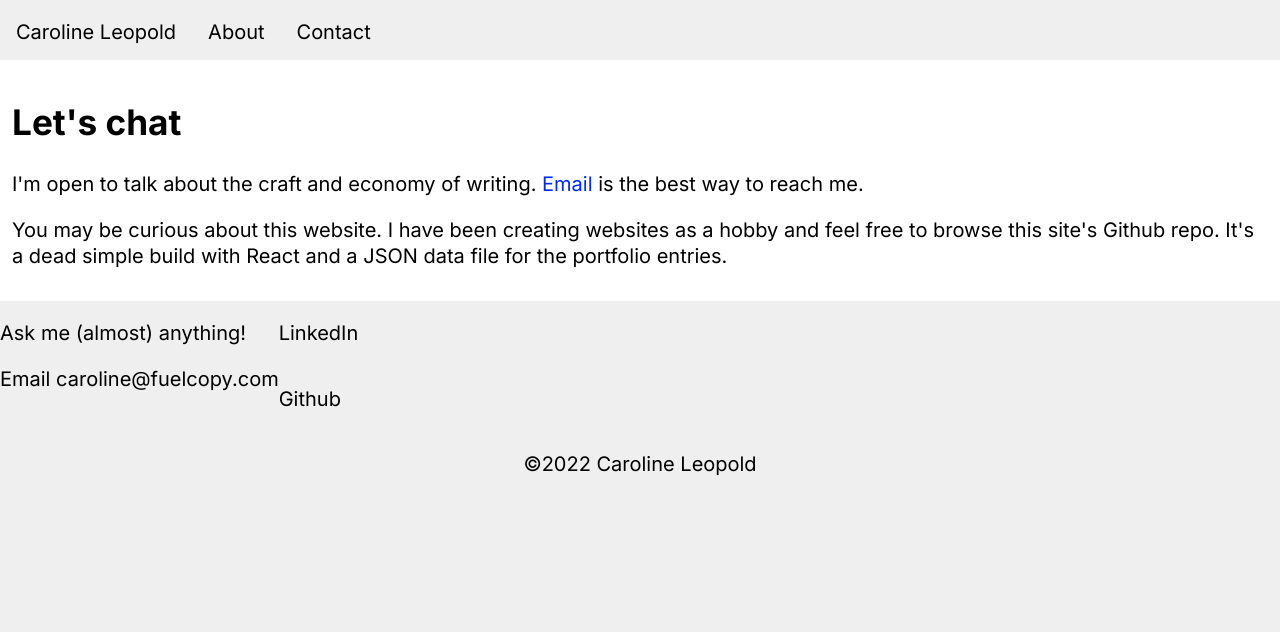
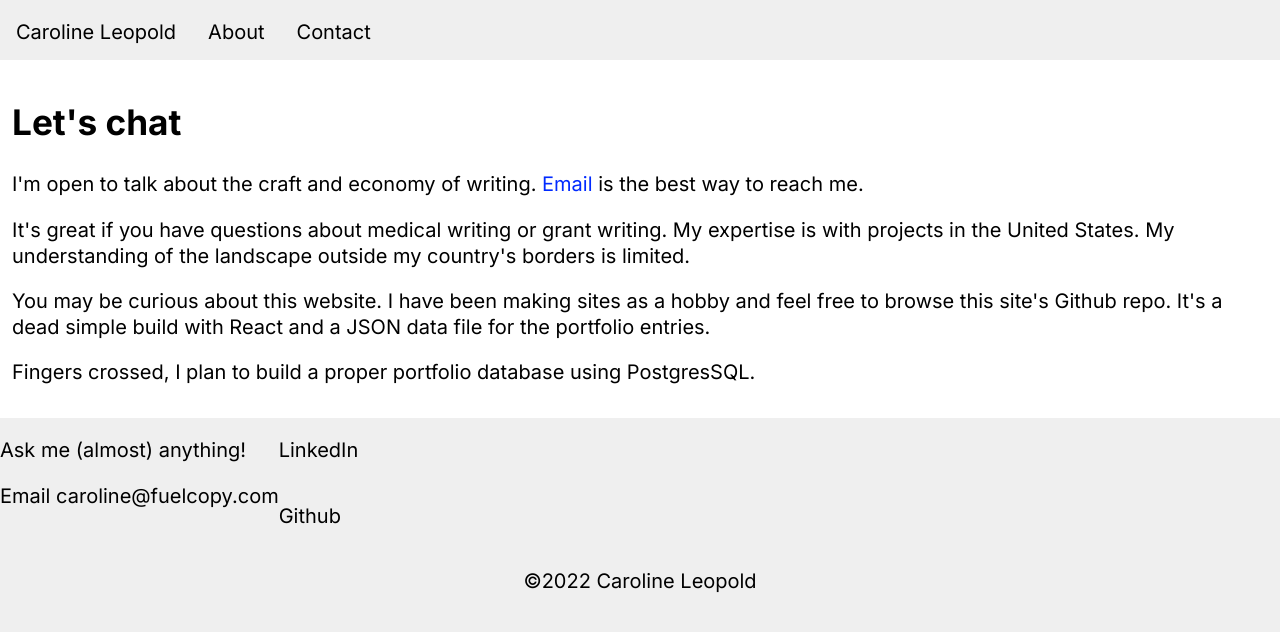
Before and after one commit to cml815/about-a, a React (Create React App) app: page /contact in a window 1280 px wide. Shown: the top 632 px of the page. Built offline with nearby package versions, Linux system fonts and the light colour scheme.

Commit message:
add copy

```diff
--- a/src/routes/contact.jsx
+++ b/src/routes/contact.jsx
@@ -4,9 +4,11 @@ export default function Contact () {
       <div className="">
         <h2>Let's chat</h2>
         <p>I'm open to talk about the craft and economy of writing. <a href="mailto:caroline@fuelcopy.com">Email</a>&nbsp;is the best way to reach me. </p>
+        <p>It's great if you have questions about medical writing or grant writing. My expertise is with projects in the United States. My understanding of the landscape outside my country's borders is limited. </p>
         <p>
-          You may be curious about this website. I have been creating websites as a hobby and feel free to browse this site's Github repo. It's a dead simple build with React and a JSON data file for the portfolio entries.
+          You may be curious about this website. I have been making sites as a hobby and feel free to browse this site's Github repo. It's a dead simple build with React and a JSON data file for the portfolio entries.
         </p>
+        <p>Fingers crossed, I plan to build a proper portfolio database using PostgresSQL.</p>
       </div>
     </main>
   )
```
